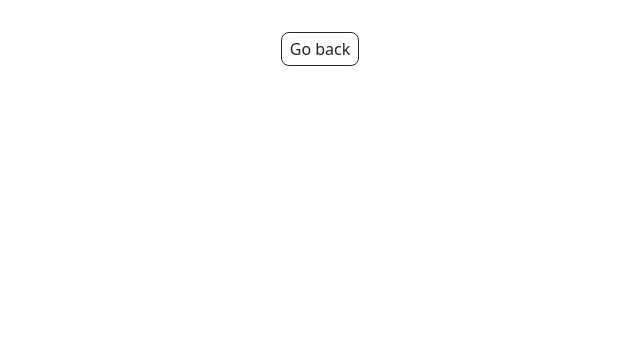
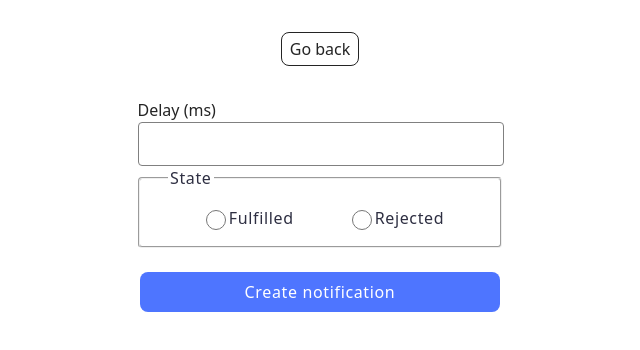
Before and after one commit to AlekS-V1/goit-js-hw-10, a website built with Vite: page src/2-snackbar.html in a window 1280 px wide. Shown: the whole page, without its empty margins (320-960 px from the left). Built offline with nearby package versions, Linux system fonts and the light colour scheme.

Commit message:
add t2 & style

```diff
--- a/src/2-snackbar.html
+++ b/src/2-snackbar.html
@@ -11,7 +11,28 @@
     <main>
       <div class="container">
         <load src="./partials/back-link.html" />
+        <form class="form">
+          <label>
+            Delay (ms)
+            <input type="number" name="delay" required />
+          </label>
+
+          <fieldset>
+            <legend>State</legend>
+            <label class="label-checkbox">
+              <input type="radio" name="state" value="fulfilled" required />
+              Fulfilled
+            </label>
+            <label class="label-checkbox">
+              <input type="radio" name="state" value="rejected" required />
+              Rejected
+            </label>
+          </fieldset>
+
+          <button type="submit">Create notification</button>
+        </form>
       </div>
     </main>
+    <script type="module" src="./js/2-snackbar.js"></script>
   </body>
 </html>
--- a/src/css/header.css
+++ b/src/css/header.css
@@ -1,3 +1,15 @@
+.form {
+  display: flex;
+  flex-direction: column;
+  align-items: center;
+}
+input {
+  border: 1px solid #808080;
+  border-radius: 4px;
+  width: 360px;
+  height: 40px;
+}
+
 .input {
   display: flex;
   flex-direction: row;
@@ -26,6 +38,24 @@
 #datetime-picker:disabled {
   background: #fff;
   border: 1px solid #fff;
+}
+button {
+  font-family: var(--font-family);
+  font-weight: 500;
+  font-size: 16px;
+  line-height: 150%;
+  letter-spacing: 0.04em;
+  color: #fff;
+  border: none;
+  border-radius: 8px;
+  padding: 8px 16px;
+  width: 360px;
+  height: 40px;
+  background: #4e75ff;
+  margin: 24px 0;
+}
+button:hover {
+  background: #6c8cff;
 }
 .button {
   font-family: var(--font-family);
@@ -78,3 +108,49 @@
   line-height: 150%;
   color: #2e2f42;
 }
+fieldset {
+  font-family: var(--font-family);
+  font-weight: 400;
+  font-size: 16px;
+  line-height: 150%;
+  letter-spacing: 0.04em;
+  color: #2e2f42;
+
+  display: flex;
+  align-items: center;
+  justify-content: center;
+  gap: 48px;
+  border-radius: 4px;
+  stroke-width: 1px;
+  stroke: #808080;
+  width: 360px;
+  height: 78px;
+  padding: 0;
+  padding-top: 0px;
+  margin: 0;
+}
+
+fieldset:hover {
+  stroke: #000;
+}
+
+legend {
+  text-align: left;
+  margin-left: 28px;
+}
+label {
+  text-align: left;
+  margin-left: 5px;
+}
+input[type='radio'] {
+  accent-color: #4e75ff;
+  border: 1px solid #757575;
+  border-radius: 14px;
+  width: 20px;
+  height: 20px;
+}
+.label-checkbox {
+  display: flex;
+  align-items: center;
+  margin-top: 16px;
+}
--- a/src/js/2-snackbar.js
+++ b/src/js/2-snackbar.js
@@ -0,0 +1,28 @@
+import iziToast from "izitoast";
+import "izitoast/dist/css/iziToast.min.css";
+
+const form = document.querySelector(".form");
+form.addEventListener("submit", event => {
+  event.preventDefault();
+
+  const delay = document.querySelector('input[name="delay"]').value;
+  const  isSuccess = document.querySelector('input[name="state"]:checked').value;
+
+   new Promise((resolve, reject) => {
+    setTimeout(() => {
+      if (isSuccess === "fulfilled") {
+        resolve(iziToast.success({
+    title: 'OK',
+    message: `✅ Fulfilled promise in ${delay} ms`,
+})
+)
+      } else {
+    reject(iziToast.error({
+    title: 'Error',
+      message: `❌ Rejected promise in ${delay} ms`,
+    })
+  )
+      }
+    }, delay);
+  });
+});
```
